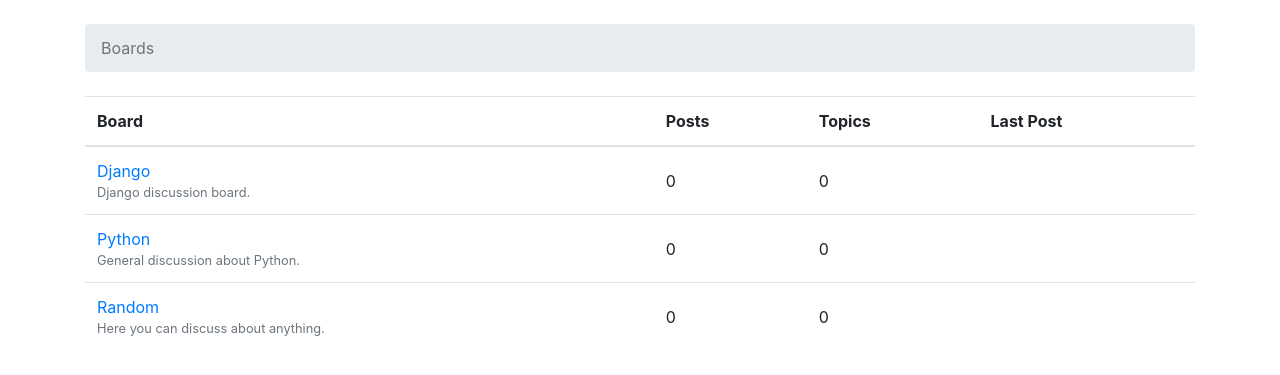
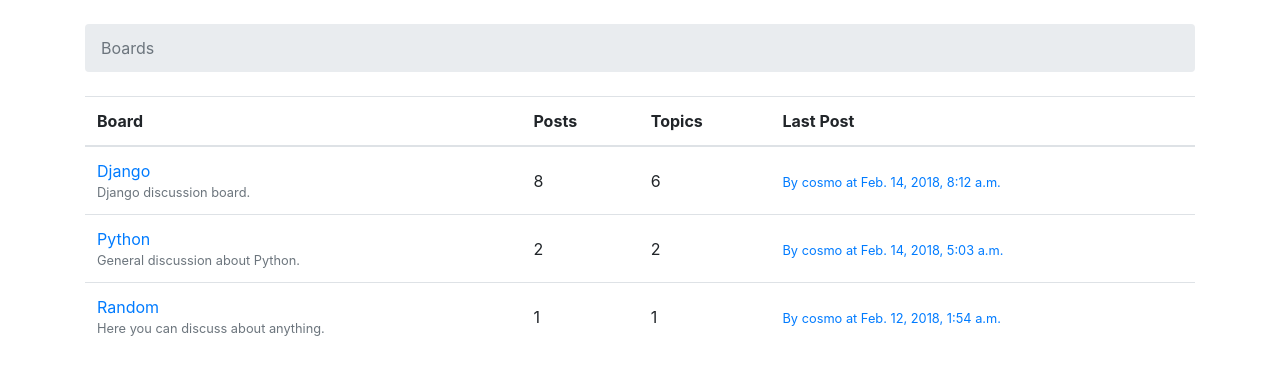
Before and after one commit to christanshane/DjangoProject, a Django app: page / in a window 1280 px wide. Shown: the part 56-431 px from the top of the page. Run offline with Django 3.2, Linux system fonts and the light colour scheme; data comes from the database, SQL or seed files in the repository; both versions use the stored data as it was after the commit; some libraries are stand-ins or nearby versions.

Commit message:
home now displays number of posts, creator and date/time of creation

```diff
--- a/DjangoProject/urls.py
+++ b/DjangoProject/urls.py
@@ -47,5 +47,5 @@
     url(r'^settings/password/$', auth_views.PasswordChangeView.as_view(template_name='password_change.html'), name='password_change'),
     url(r'^settings/password/done/$', auth_views.PasswordChangeDoneView.as_view(template_name='password_change_done.html'), name='password_change_done'),
     url(r'^boards/(?P<pk>\d+)/topics/(?P<topic_pk>\d+)/$', views.topic_posts, name='topic_posts'),
-    # url(r'^boards/(?P<pk>\d+)/topics/(?P<topic_pk>\d+)/reply/$', views.reply_topic, name='reply_topic'),
+    url(r'^boards/(?P<pk>\d+)/topics/(?P<topic_pk>\d+)/reply/$', views.reply_topic, name='reply_topic'),
 ]
--- a/boards/models.py
+++ b/boards/models.py
@@ -8,11 +8,20 @@
     def __str__(self):
         return self.name
 
+    def get_posts_count(self):
+        return Post.objects.filter(topic__board=self).count()
+
+    def get_last_post(self):
+        return Post.objects.filter(topic__board=self).order_by('-created_at').first()
+
 class Topic(models.Model):
     subject = models.CharField(max_length=255)
     last_updated = models.DateTimeField(auto_now_add=True)
     board = models.ForeignKey(Board, related_name='topics')
     starter = models.ForeignKey(User, related_name='topics')
+
+    def __str__(self):
+        return self.subject
 
 class Post(models.Model):
     message = models.TextField(max_length=4000)
@@ -21,3 +30,7 @@
     updated_at = models.DateTimeField(auto_now_add=True)
     created_by = models.ForeignKey(User, related_name='posts')
     updated_by = models.ForeignKey(User, null=True, related_name='+')
+
+    def __str__(self):
+        truncated_message = Truncator(self.message)
+        return truncated_message.chars(30)
--- a/boards/views.py
+++ b/boards/views.py
@@ -26,7 +26,7 @@
             post.topic = topic
             post.created_by = request.user
             post.save()
-            return redirect('topic_posts', pk=pk, topic_pk=topic_pk)
+            return redirect('topic_posts', pk=pk, topic_pk=topic.pk)
     else:
         form = PostForm()
     return render(request, 'reply_topic.html', {'topic': topic, 'form': form})
--- a/templates/home.html
+++ b/templates/home.html
@@ -1,7 +1,9 @@
 {% extends 'base.html' %}
 
 {% block breadcrumb %}
-  <li class="breadcrumb-item active">Boards</li>
+<li class="breadcrumb-item active">
+  Boards
+</li>
 {% endblock %}
 
 {% block content %}
@@ -18,12 +20,24 @@
     {% for board in boards %}
       <tr>
         <td>
-            <a href="{% url 'board_topics' board.pk %}">{{ board.name }}</a>
-            <small class="text-muted d-block">{{ board.description }}</small>
+          <a href="{% url 'board_topics' board.pk %}">{{board.name}}</a>
+          <small class="text-muted d-block">{{board.description}}</small>
         </td>
-          <td class="align-middle">0</td>
-          <td class="align-middle">0</td>
-          <td></td>
+        <td class="align-middle">
+          {{board.get_posts_count}}
+        </td>
+        <td class="align-middle">
+          {{board.topics.count}}
+        </td>
+        <td class="align-middle">
+          {% with post=board.get_last_post %}
+            <small>
+              <a href="{% url 'topic_posts' board.pk post.topic.pk %}">
+                By {{post.created_by.username}} at {{post.created_at}}
+              </a>
+            </small>
+          {% endwith %}
+        </td>
       </tr>
     {% endfor %}
   </tbody>
--- a/templates/topic_posts.html
+++ b/templates/topic_posts.html
@@ -13,7 +13,10 @@
     <a href="#" class="btn btn-primary" role="button">Reply</a>
 </div>
 {% for post in topic.posts.all %}
-<div class="card mb-2">
+  <div class="card mb-2 {% if forloop.first %}border-dark{% endif %}">
+    {% if forloop.first %}
+      <div class="card-header text-white bg-dark py-2 px-3">{{ topic.subject }}</div>
+    {% endif %}
     <div class="card-body p-3">
         <div class="row">
             <div class="col-2">
```
Also changed, not shown: boards/tests/test_view_reply_topic.py (added, +27 -0 lines), db.sqlite3. Lines whose indentation alone changed are shown as unchanged.
